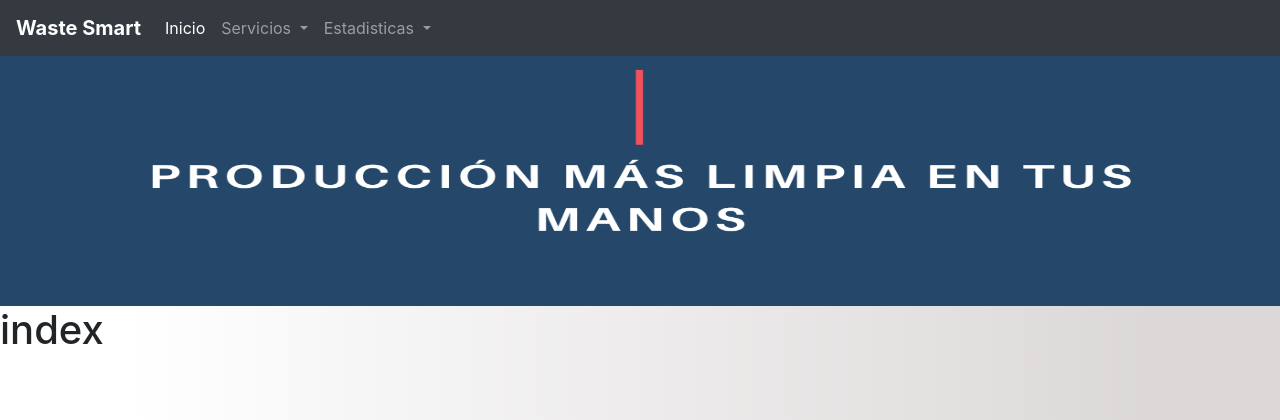
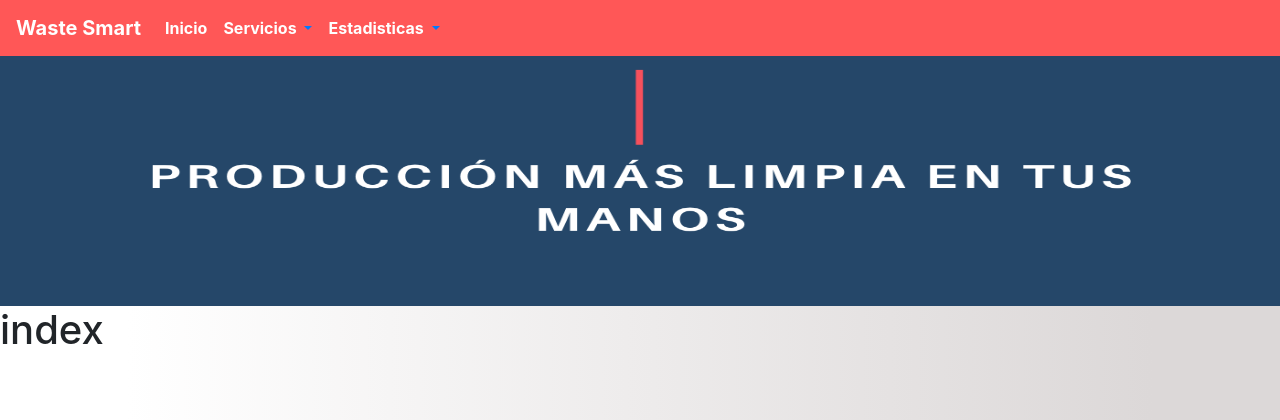
Before and after one commit to ErickQ06/Proyecto, a Django app: page / in a window 1280 px wide. Shown: the top 420 px of the page. Run offline with Django 3.2, Linux system fonts and the light colour scheme; some libraries are stand-ins or nearby versions.

Commit message:
cambio navbar

```diff
--- a/proyecto/templates/base.html
+++ b/proyecto/templates/base.html
@@ -39,6 +39,8 @@
     {
       width: 100%;
     }
+
+
   </style>
 
 
@@ -58,8 +60,8 @@
 <script src="../static/js/bootstrap.min.js"></script>
 
 
-<nav class="navbar navbar-expand-lg navbar-dark bg-dark">
-  <a class="navbar-brand" href="/"><b>Waste Smart</b></a>
+<nav style="background-color: #ff5757 ;" class="navbar navbar-expand-lg  ">
+  <a class="navbar-brand" href="/"><b><font color="white"> Waste Smart</font></b></a>
   <button class="navbar-toggler" type="button" data-toggle="collapse" data-target="#navbarSupportedContent" aria-controls="navbarSupportedContent" aria-expanded="false" aria-label="Toggle navigation">
     <span class="navbar-toggler-icon"></span>
   </button>
@@ -67,12 +69,12 @@
   <div class="collapse navbar-collapse" id="navbarSupportedContent">
     <ul class="navbar-nav mr-auto">
       <li class="nav-item active">
-        <a class="nav-link" href="/">Inicio <span class="sr-only">(current)</span></a>
+        <a class="nav-link" href="/"> <font color="white"><b> Inicio</b></font> <span class="sr-only">(current)</span></a>
       </li>
 
       <li class="nav-item dropdown">
         <a class="nav-link dropdown-toggle" href="#" id="navbarDropdown" role="button" data-toggle="dropdown" aria-haspopup="true" aria-expanded="false">
-          Servicios
+          <font color="white"><b> Servicios </b> </font>
         </a>
         <div class="dropdown-menu" aria-labelledby="navbarDropdown">
           <a class="dropdown-item" href="{% url 'verEmpresa' %}">Empresas</a>
@@ -83,7 +85,7 @@
       </li>
       <li class="nav-item dropdown">
         <a class="nav-link dropdown-toggle" href="#" id="navbarDropdown" role="button" data-toggle="dropdown" aria-haspopup="true" aria-expanded="false">
-          Estadisticas
+           <font color="white"><b> Estadisticas</b></font>
         </a>
         <div class="dropdown-menu" aria-labelledby="navbarDropdown">
           <a class="dropdown-item" href="{% url 'valorRecuperacion' %}">Valor de Recuperacion</a>
```
